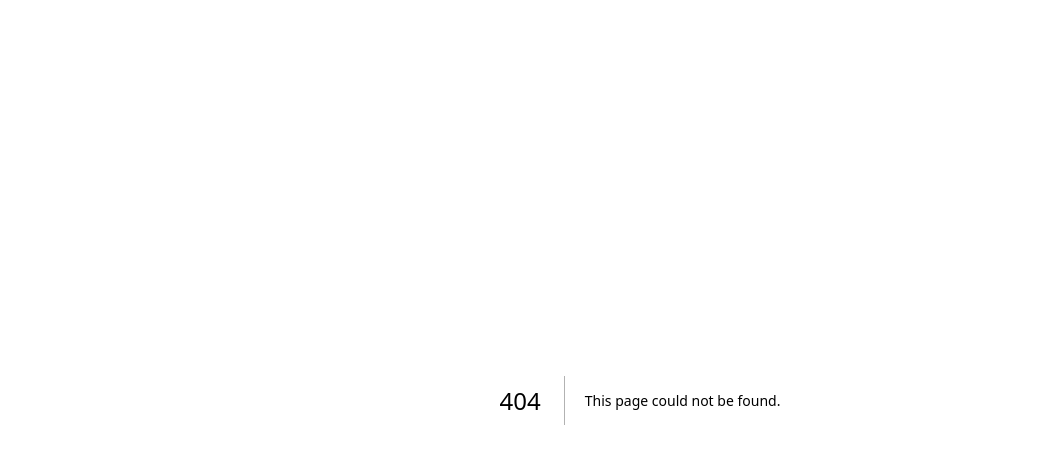
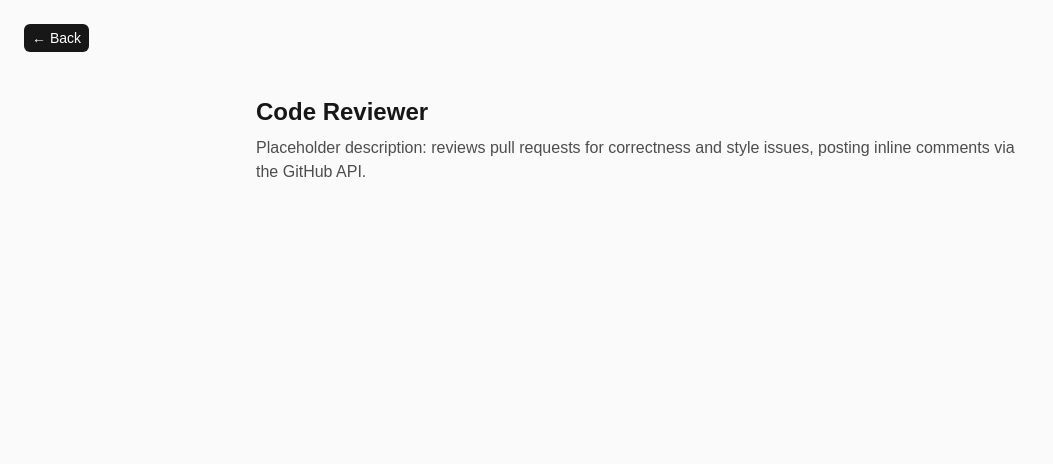
Before and after one commit to tmdqja75/web-portfolio-blog, a Next.js app: page /projects/code-reviewer in a window 1280 px wide. Before the commit this address had no page. Shown: the top 464 px of the page, without its empty margins (0-1053 px from the left). Built offline with nearby package versions, Linux system fonts and the light colour scheme.

Commit message:
feat(projects): scaffold parallel/intercepting route structure

```diff
--- /dev/null
+++ b/src/app/projects/@modal/default.tsx
@@ -0,0 +1,3 @@
+export default function Default() {
+  return null
+}
--- /dev/null
+++ b/src/app/projects/[slug]/page.tsx
@@ -0,0 +1,29 @@
+import { notFound } from "next/navigation"
+
+import TransitionLink from "@/components/ui/transition-link"
+import { getProject } from "@/app/projects/data"
+
+export default async function ProjectPage({
+  params,
+}: {
+  params: Promise<{ slug: string }>
+}) {
+  const { slug } = await params
+  const project = getProject(slug)
+  if (!project) notFound()
+
+  return (
+    <main className="relative min-h-screen w-full bg-zinc-50 px-6 pb-24 dark:bg-black">
+      <TransitionLink
+        href="/projects"
+        className="fixed top-6 left-6 z-10 flex h-7 items-center rounded-[6px] bg-[#171717] px-2 text-sm font-medium text-white dark:bg-white dark:text-[#171717]"
+      >
+        ← Back
+      </TransitionLink>
+      <div className="mx-auto max-w-3xl pt-24">
+        <h1 className="text-2xl font-semibold text-[#171717] dark:text-white">{project.title}</h1>
+        <p className="mt-2 text-[#4d4d4d] dark:text-zinc-400">{project.description}</p>
+      </div>
+    </main>
+  )
+}
--- /dev/null
+++ b/src/app/projects/layout.tsx
@@ -0,0 +1,14 @@
+export default function ProjectsLayout({
+  children,
+  modal,
+}: {
+  children: React.ReactNode
+  modal: React.ReactNode
+}) {
+  return (
+    <>
+      {children}
+      {modal}
+    </>
+  )
+}
--- /dev/null
+++ b/src/app/projects/not-found.tsx
@@ -0,0 +1,15 @@
+import TransitionLink from "@/components/ui/transition-link"
+
+export default function NotFound() {
+  return (
+    <main className="flex min-h-screen w-full flex-col items-center justify-center gap-4 bg-zinc-50 px-6 dark:bg-black">
+      <p className="text-[#171717] dark:text-white">Project not found.</p>
+      <TransitionLink
+        href="/projects"
+        className="flex h-7 items-center rounded-[6px] bg-[#171717] px-2 text-sm font-medium text-white dark:bg-white dark:text-[#171717]"
+      >
+        ← Back to projects
+      </TransitionLink>
+    </main>
+  )
+}
```
